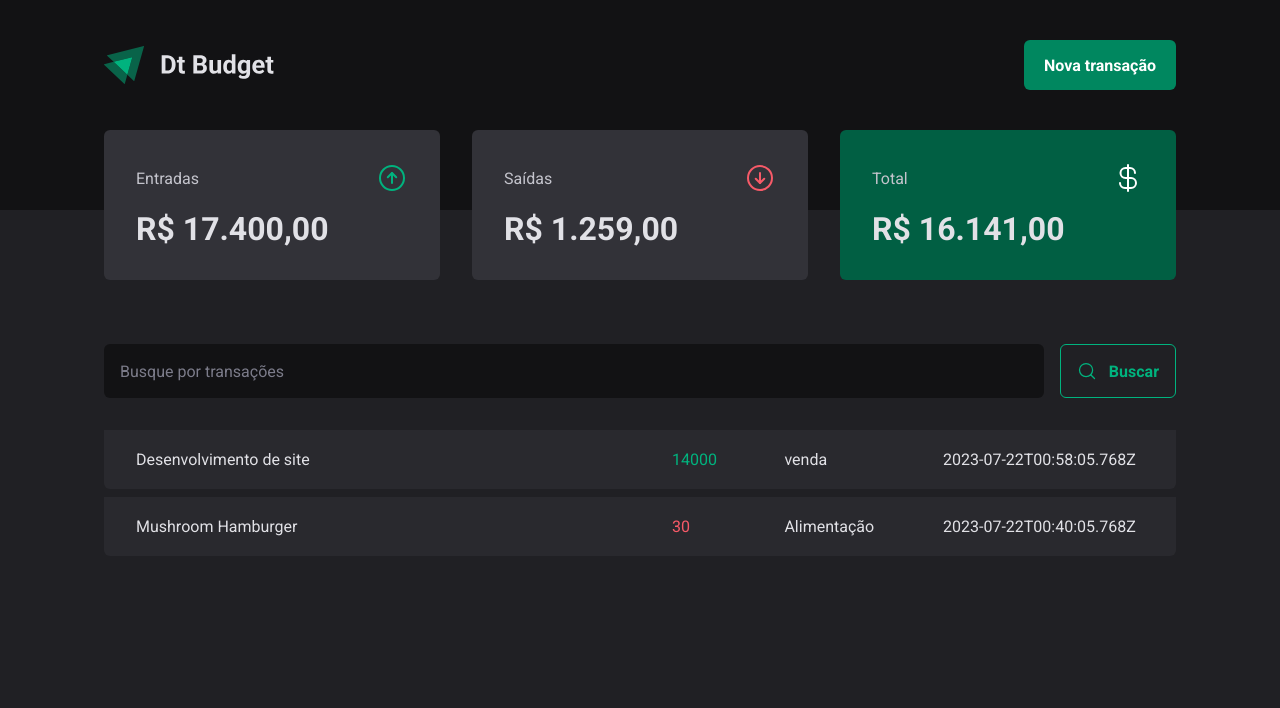
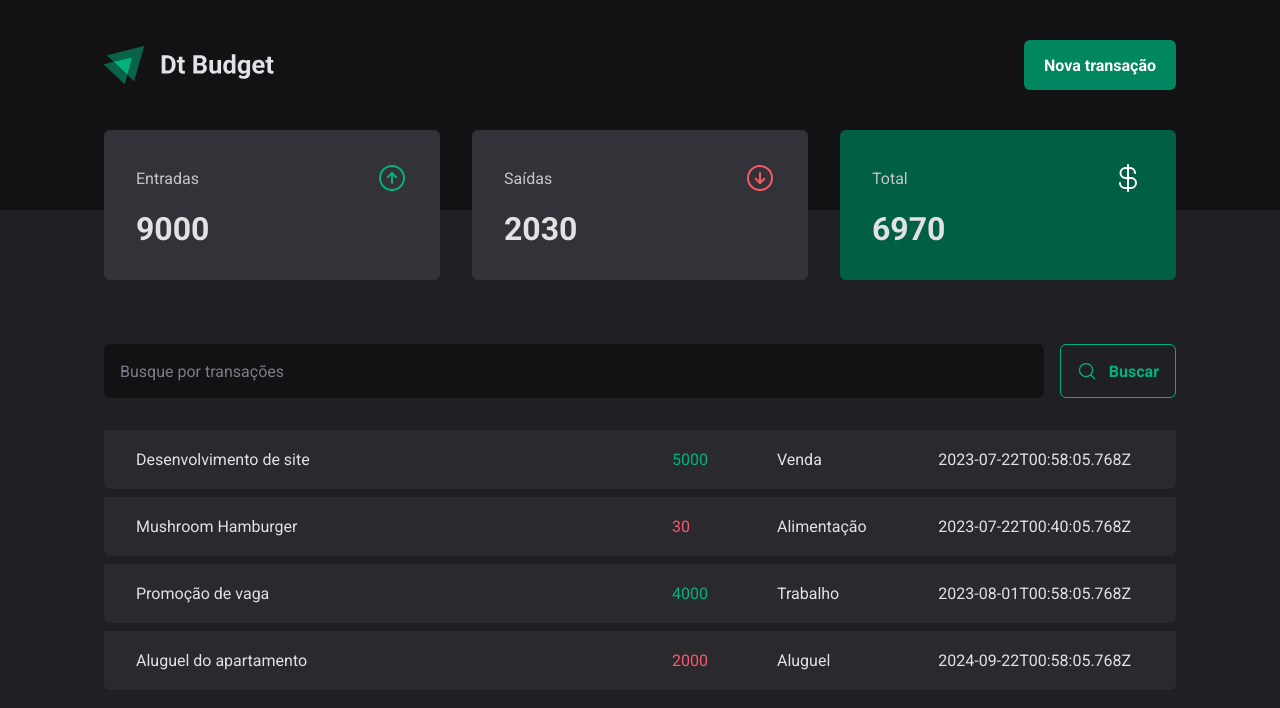
Before and after one commit to gufvr/dt-budget, a React (Vite) app: page / in a window 1280 px wide. Shown: the top 708 px of the page. Built offline with nearby package versions, Linux system fonts and the light colour scheme; data requests are answered from the project's data file.

Commit message:
calculating summary of incomes and outcomes

```diff
--- a/server.json
+++ b/server.json
@@ -4,8 +4,8 @@
       "id": 1,
       "description": "Desenvolvimento de site",
       "type": "income",
-      "category": "venda",
-      "price": 14000,
+      "category": "Venda",
+      "price": 5000,
       "createdAt": "2023-07-22T00:58:05.768Z"
     },
     {
@@ -15,6 +15,22 @@
       "category": "Alimentação",
       "price": 30,
       "createdAt": "2023-07-22T00:40:05.768Z"
+    },
+    {
+      "id": 3,
+      "description": "Promoção de vaga",
+      "type": "income",
+      "category": "Trabalho",
+      "price": 4000,
+      "createdAt": "2023-08-01T00:58:05.768Z"
+    },
+    {
+      "id": 4,
+      "description": "Aluguel do apartamento",
+      "type": "outcome",
+      "category": "Aluguel",
+      "price": 2000,
+      "createdAt": "2024-09-22T00:58:05.768Z"
     }
   ]
 }
--- a/src/components/Summary/index.tsx
+++ b/src/components/Summary/index.tsx
@@ -6,7 +6,24 @@
 export function Summary() {
   const { transactions } = useContext(TransactionsContext)
 
-  console.log(transactions)
+  const summary = transactions.reduce(
+    (acc, transaction) => {
+      if (transaction.type === 'income') {
+        acc.income += transaction.price
+        acc.total += transaction.price
+      } else {
+        acc.outcome += transaction.price
+        acc.total -= transaction.price
+      }
+
+      return acc
+    },
+    {
+      income: 0,
+      outcome: 0,
+      total: 0,
+    },
+  )
 
   return (
     <SummaryContainer>
@@ -16,7 +33,7 @@
           <ArrowCircleUp size={32} color="#00b37e" />
         </header>
 
-        <strong>R$ 17.400,00</strong>
+        <strong>{summary.income}</strong>
       </SummaryCard>
 
       <SummaryCard>
@@ -25,7 +42,7 @@
           <ArrowCircleDown size={32} color="#f75a68" />
         </header>
 
-        <strong>R$ 1.259,00</strong>
+        <strong>{summary.outcome}</strong>
       </SummaryCard>
 
       <SummaryCard variant="green">
@@ -34,7 +51,7 @@
           <CurrencyDollar size={32} color="#fff" />
         </header>
 
-        <strong>R$ 16.141,00</strong>
+        <strong>{summary.total}</strong>
       </SummaryCard>
     </SummaryContainer>
   )
```
